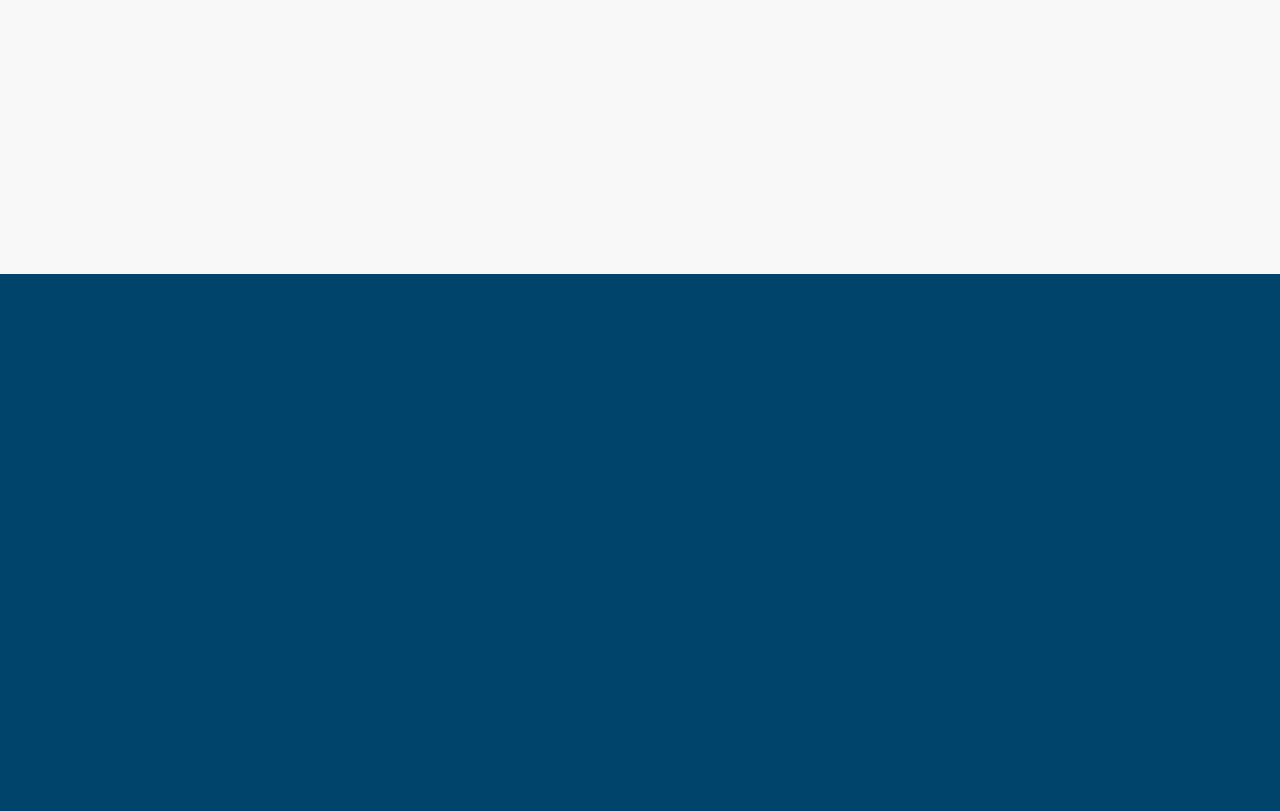
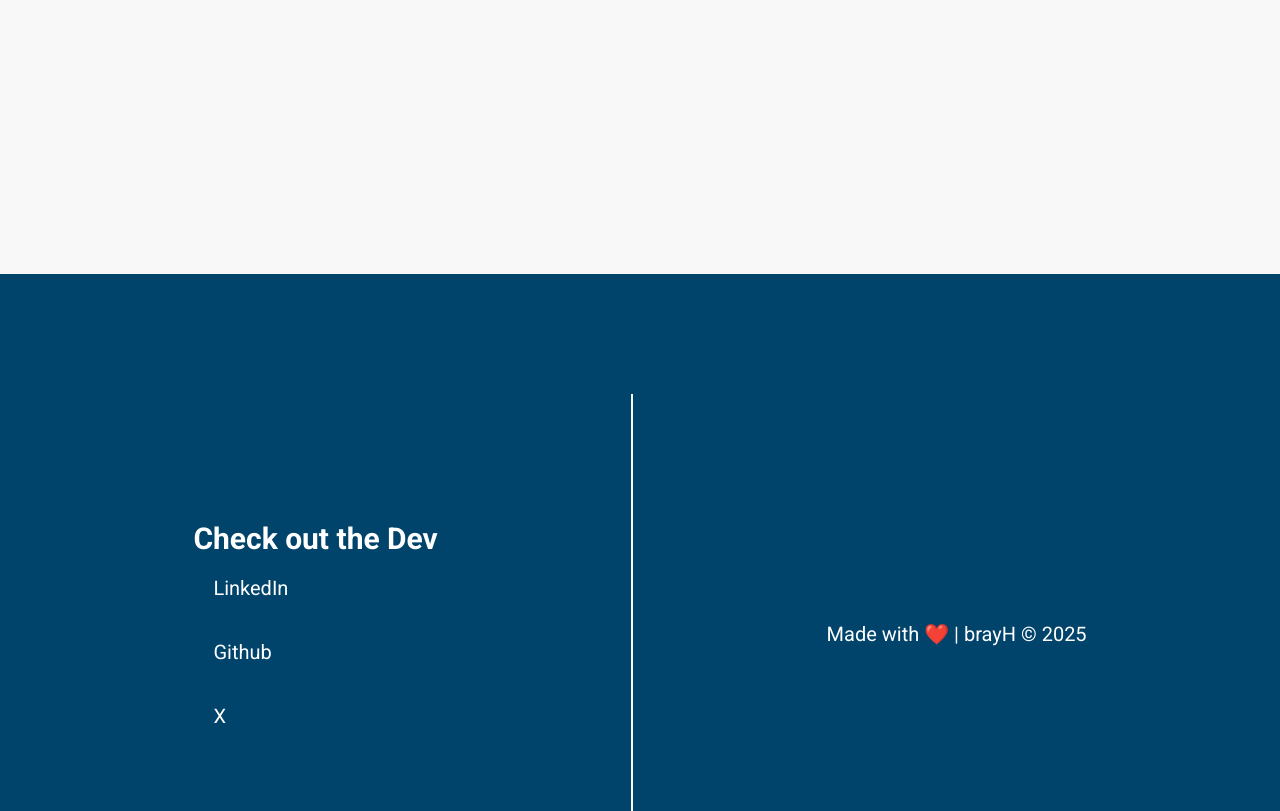
Before and after one commit to bray-hiramis/capital-command-expense-tracker, a plain HTML site: page index.html in a window 1280 px wide. Shown: the part 1989-2800 px from the top of the page. Drawn offline with Linux system fonts and the light colour scheme.

Commit message:
Completed the design for the desktop view, and added the Mobile.css for the mobile view

```diff
--- /dev/null
+++ b/css/scss/mobile.scss
@@ -0,0 +1,24 @@
+@media screen and (max-width: 425px) {
+   #main-nav {
+      flex-wrap: wrap;
+
+      #nav-list {
+         display: none;
+      }
+   }
+
+   #hero {
+      #content-hero {
+         text-align: center;
+         h1 {
+            font-size: 4rem;
+         }
+         p {
+            font-size: 1.8rem;
+         }
+      }
+      #img-hero {
+         display: none;
+      }
+   }
+}
--- a/css/scss/style.scss
+++ b/css/scss/style.scss
@@ -302,4 +302,43 @@ body {
 #dev {
    height: 90vh;
    background-color: util.$accent-color;
+   display: flex;
+   justify-content: space-evenly;
+   align-items: center;
+   color: #fff;
+
+   .right-content {
+      h2 {
+         font-size: 3rem;
+      }
+
+      a {
+         color: #fff;
+         transition: .3s;
+
+         p {
+            font-size: 2rem;
+            padding: 20px;
+         }
+
+         &:hover {
+            color: coral;
+         }
+      }
+   }
+
+   .middle-content {
+      background-color: #fff;
+      width: 2px;
+      height: 60vh;
+   }
+
+   .left-content {
+      footer {
+         p {
+            font-size: 2rem;
+         }
+      }
+   }
+
 }
--- a/index.html
+++ b/index.html
@@ -4,6 +4,7 @@
    <meta charset="UTF-8">
    <meta name="viewport" content="width=device-width, initial-scale=1.0">
    <link rel="stylesheet" href="./css/style.css">
+   <link rel="stylesheet" href="./css/mobile.css">
    <title>Capital Command</title>
 </head>
 <body>
@@ -88,7 +89,20 @@
    </section>
 
    <section id="dev">
+      <div class="right-content">
+         <h2>Check out the Dev</h2>
+         <a href="https://www.linkedin.com/in/john-brian-hiramis/" target="_blank"><p>LinkedIn</p></a>
+         <a href="https://github.com/bray-hiramis" target="_blank"><p>Github</p></a>
+         <a href="https://x.com/HiramisBrian" target="_blank"><p>X</p></a>
+      </div>
 
+      <div class="middle-content"></div>
+
+      <div class="left-content">
+         <footer>
+            <p>Made with ❤️ | brayH &copy; 2025</p>
+         </footer>
+      </div>
    </section>
 
    <script src="./js/script.js"></script>
```
Also changed, not shown: css/mobile.css (added), css/style.css, 2 other files.
